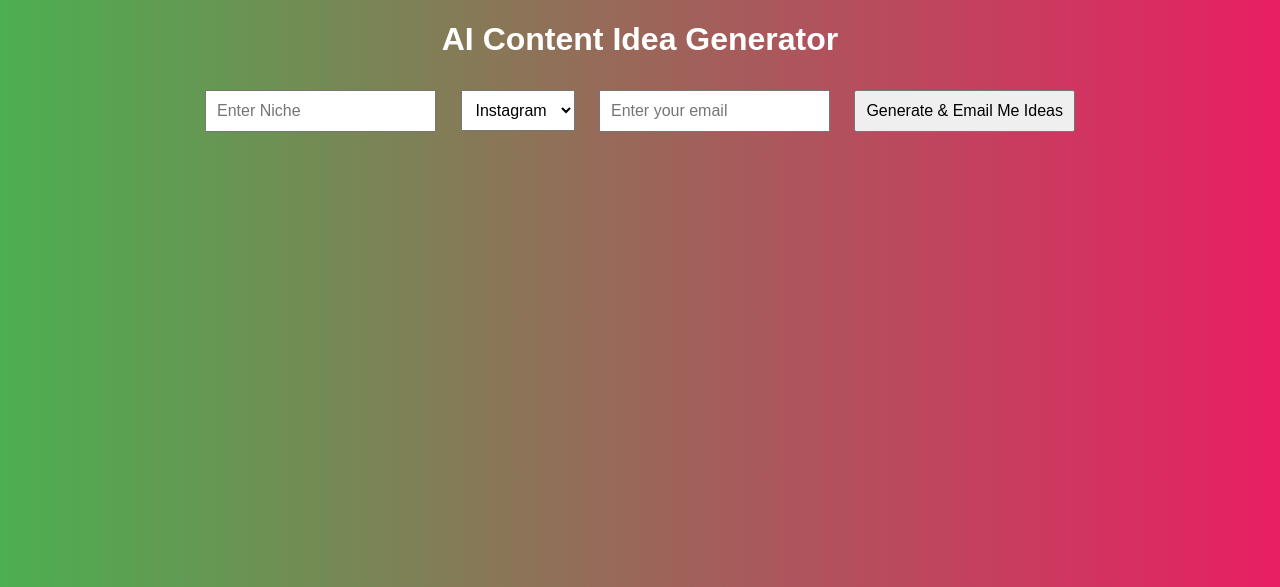
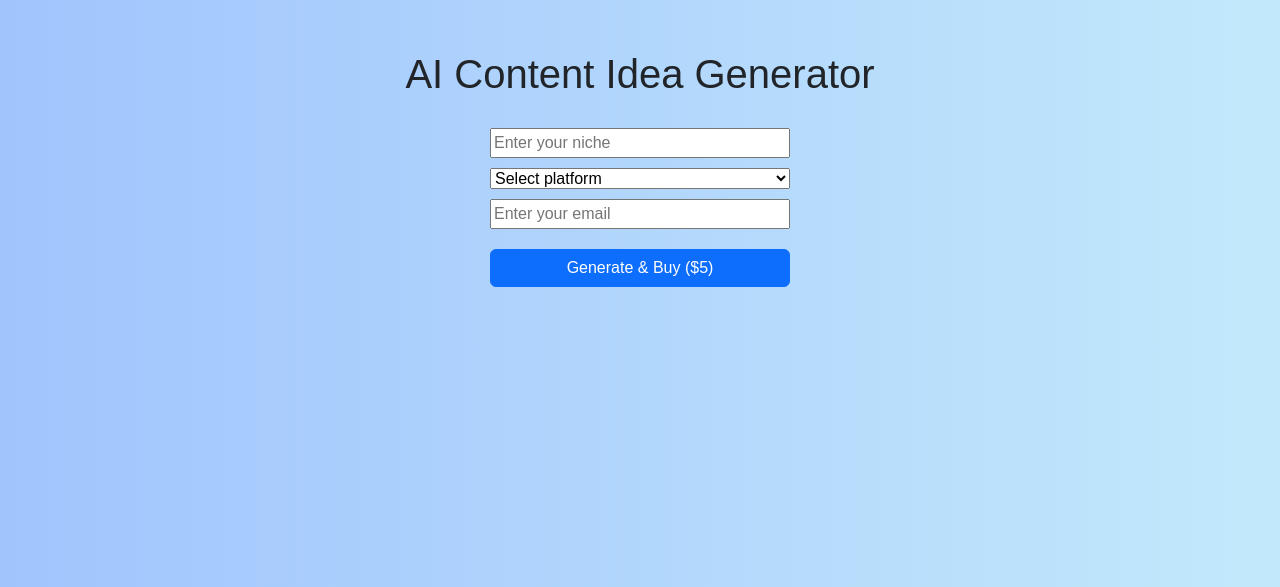
Before and after one commit to SStrong01/AI_Content, a Flask app: page / in a window 1280 px wide. Shown: the top 587 px of the page. Run offline with Flask 3, Linux system fonts and the light colour scheme.

Commit message:
Initial commit with working app

```diff
--- a/app.py
+++ b/app.py
@@ -1,101 +1,95 @@
-from flask import Flask, render_template, request, jsonify, session, redirect, url_for
 import os
+from flask import Flask, render_template, request, redirect, url_for, jsonify
+from dotenv import load_dotenv
 import openai
 import stripe
 import smtplib
-from email.mime.text import MIMEText
-from email.mime.multipart import MIMEMultipart
-from dotenv import load_dotenv
+from email.message import EmailMessage
 
-# Load environment variables
 load_dotenv()
 
 app = Flask(__name__)
-app.secret_key = os.getenv("SECRET_KEY")
+app.secret_key = os.getenv("FLASK_SECRET_KEY")
 
-# OpenAI and Stripe config
+# OpenAI setup
 openai.api_key = os.getenv("OPENAI_API_KEY")
+
+# Stripe setup
 stripe.api_key = os.getenv("STRIPE_SECRET_KEY")
+YOUR_DOMAIN = "https://ai-content-dqzc.onrender.com"
 
-# Email config
-EMAIL_ADDRESS = os.getenv("EMAIL_USER")
-EMAIL_PASSWORD = os.getenv("EMAIL_PASS")
+# Home page
+@app.route('/')
+def index():
+    return render_template('index.html')
 
-@app.route("/")
-def index():
-    return render_template("index.html")
+# Create Checkout Session
+@app.route('/checkout', methods=['POST'])
+def checkout():
+    data = request.get_json()
+    session = stripe.checkout.Session.create(
+        payment_method_types=['card'],
+        line_items=[{
+            'price_data': {
+                'currency': 'usd',
+                'unit_amount': 500,
+                'product_data': {
+                    'name': f"AI Content for {data['niche']} on {data['platform']}",
+                },
+            },
+            'quantity': 1,
+        }],
+        mode='payment',
+        success_url=url_for('success', _external=True) + '?session_id={CHECKOUT_SESSION_ID}',
+        cancel_url=YOUR_DOMAIN,
+    )
+    return jsonify({'checkout_url': session.url})
 
-@app.route("/generate", methods=["POST"])
-def generate_idea():
-    data = request.get_json()
-    niche = data.get("niche")
-    platform = data.get("platform")
+# Success page
+@app.route('/success')
+def success():
+    return render_template('success.html', ideas=[])
 
-    if not niche or not platform:
-        return jsonify({"error": "Missing required fields"}), 400
+# Generate and Email AI content
+@app.route('/generate', methods=['POST'])
+def generate():
+    niche = request.form['niche']
+    platform = request.form['platform']
+    email = request.form['email']
+
+    prompt = f"Generate 5 unique {platform} content ideas for the {niche} niche."
 
     try:
         response = openai.ChatCompletion.create(
-            model="gpt-3.5-turbo",
+            model="gpt-4",
             messages=[
-                {"role": "system", "content": "You are a helpful assistant."},
-                {"role": "user", "content": f"Generate viral content ideas for {platform} in the {niche} niche."}
+                {"role": "system", "content": "You are a creative assistant."},
+                {"role": "user", "content": prompt}
             ],
-            max_tokens=300
+            temperature=0.8
         )
+        ideas = response['choices'][0]['message']['content']
 
-        ideas = response.choices[0].message.content.strip().split("\n")
-        session["generated_ideas"] = ideas
-        session.modified = True
-        return jsonify({"ideas": ideas})
+        # Send ideas via email
+        send_email(email, ideas)
+
+        return render_template("success.html", ideas=ideas.split("\n"))
+
     except Exception as e:
-        print("OpenAI error:", e)
-        return jsonify({"error": str(e)}), 500
+        print("ERROR CALLING OPENAI:", e)
+        return "Error generating content, please try again."
 
-@app.route("/checkout", methods=["POST"])
-def checkout():
-    try:
-        session_data = stripe.checkout.Session.create(
-            payment_method_types=["card"],
-            line_items=[{
-                "price_data": {
-                    "currency": "usd",
-                    "product_data": {
-                        "name": "AI-Generated Content Ideas"
-                    },
-                    "unit_amount": 1000,
-                },
-                "quantity": 1,
-            }],
-            mode="payment",
-            success_url=url_for("success", _external=True),
-            cancel_url=url_for("index", _external=True),
-        )
-        return jsonify({"checkout_url": session_data.url})
-    except Exception as e:
-        print("Stripe error:", e)
-        return jsonify({"error": str(e)}), 500
+# Email function
+def send_email(to_email, content):
+    msg = EmailMessage()
+    msg['Subject'] = "Your AI-Generated Content Ideas"
+    msg['From'] = os.getenv("EMAIL_USER")
+    msg['To'] = to_email
+    msg.set_content(f"Here are your AI-generated ideas:\n\n{content}")
 
-@app.route("/success")
-def success():
-    ideas = session.get("generated_ideas", [])
-    if EMAIL_ADDRESS and EMAIL_PASSWORD:
-        try:
-            msg = MIMEMultipart()
-            msg["From"] = EMAIL_ADDRESS
-            msg["To"] = EMAIL_ADDRESS
-            msg["Subject"] = "Your AI Content Ideas"
-            msg.attach(MIMEText("\n".join(ideas), "plain"))
+    with smtplib.SMTP_SSL("smtp.gmail.com", 465) as smtp:
+        smtp.login(os.getenv("EMAIL_USER"), os.getenv("EMAIL_PASS"))
+        smtp.send_message(msg)
 
-            server = smtplib.SMTP("smtp.gmail.com", 587)
-            server.starttls()
-            server.login(EMAIL_ADDRESS, EMAIL_PASSWORD)
-            server.send_message(msg)
-            server.quit()
-        except Exception as e:
-            print("Email sending error:", e)
-
-    return render_template("success.html", ideas=ideas)
-
-if __name__ == "__main__":
+if __name__ == '__main__':
     app.run(debug=True)
--- a/templates/index.html
+++ b/templates/index.html
@@ -2,60 +2,74 @@
 <html lang="en">
 <head>
     <meta charset="UTF-8">
-  <meta name="viewport" content="width=device-width, initial-scale=1.0">
-  <title>AI Content Generator</title>
+    <title>AI Content Idea Generator</title>
+    <link rel="stylesheet" href="https://cdn.jsdelivr.net/npm/bootstrap@5.3.0/dist/css/bootstrap.min.css">
     <style>
         body {
-      background: linear-gradient(to right, #4CAF50, #E91E63);
-      color: white;
+            background: linear-gradient(to right, #a1c4fd, #c2e9fb);
             text-align: center;
+            padding: 50px;
             font-family: Arial, sans-serif;
         }
+
+        h1 {
+            margin-bottom: 30px;
+        }
+
         input, select, button {
-      margin: 10px;
-      padding: 10px;
-      font-size: 16px;
+            margin: 10px auto;
+            display: block;
+            width: 300px;
         }
     </style>
 </head>
 <body>
     <h1>AI Content Idea Generator</h1>
-  <input type="text" id="niche" placeholder="Enter Niche" required />
-  <select id="platform">
+    <form id="content-form">
+        <input type="text" id="niche" placeholder="Enter your niche" required>
+        <select id="platform" required>
+            <option value="">Select platform</option>
             <option value="Instagram">Instagram</option>
             <option value="TikTok">TikTok</option>
             <option value="YouTube">YouTube</option>
+            <option value="Blog">Blog</option>
         </select>
-  <input type="email" id="email" placeholder="Enter your email" required />
-  <button id="generate">Generate & Email Me Ideas</button>
-
-  <ul id="ideas-container"></ul>
+        <input type="email" id="email" placeholder="Enter your email" required>
+        <button type="submit" class="btn btn-primary">Generate & Buy ($5)</button>
+    </form>
 
     <script>
-    document.getElementById("generate").onclick = async () => {
+        document.addEventListener("DOMContentLoaded", function () {
+            const form = document.getElementById("content-form");
+
+            form.addEventListener("submit", function (e) {
+                e.preventDefault();
+
                 const niche = document.getElementById("niche").value;
                 const platform = document.getElementById("platform").value;
                 const email = document.getElementById("email").value;
 
-      const res = await fetch("/generate", {
+                fetch("/checkout", {
                     method: "POST",
-        headers: {"Content-Type": "application/json"},
+                    headers: {
+                        "Content-Type": "application/json"
+                    },
                     body: JSON.stringify({ niche, platform, email })
+                })
+                .then(res => res.json())
+                .then(data => {
+                    if (data.checkout_url) {
+                        window.location.href = data.checkout_url;
+                    } else {
+                        alert("Payment failed or server error.");
+                    }
+                })
+                .catch(err => {
+                    console.error("Checkout Error:", err);
+                    alert("Server error, please try again.");
                 });
-
-      const data = await res.json();
-      if (data.ideas) {
-        const list = document.getElementById("ideas-container");
-        list.innerHTML = "";
-        data.ideas.forEach(idea => {
-          const li = document.createElement("li");
-          li.innerText = idea;
-          list.appendChild(li);
             });
-      } else {
-        alert(data.error || "Something went wrong.");
-      }
-    };
+        });
     </script>
 </body>
 </html>
```
Also changed, not shown: templates/success.html (+34 -6 lines), 1 other file. Lines whose indentation alone changed are shown as unchanged.
